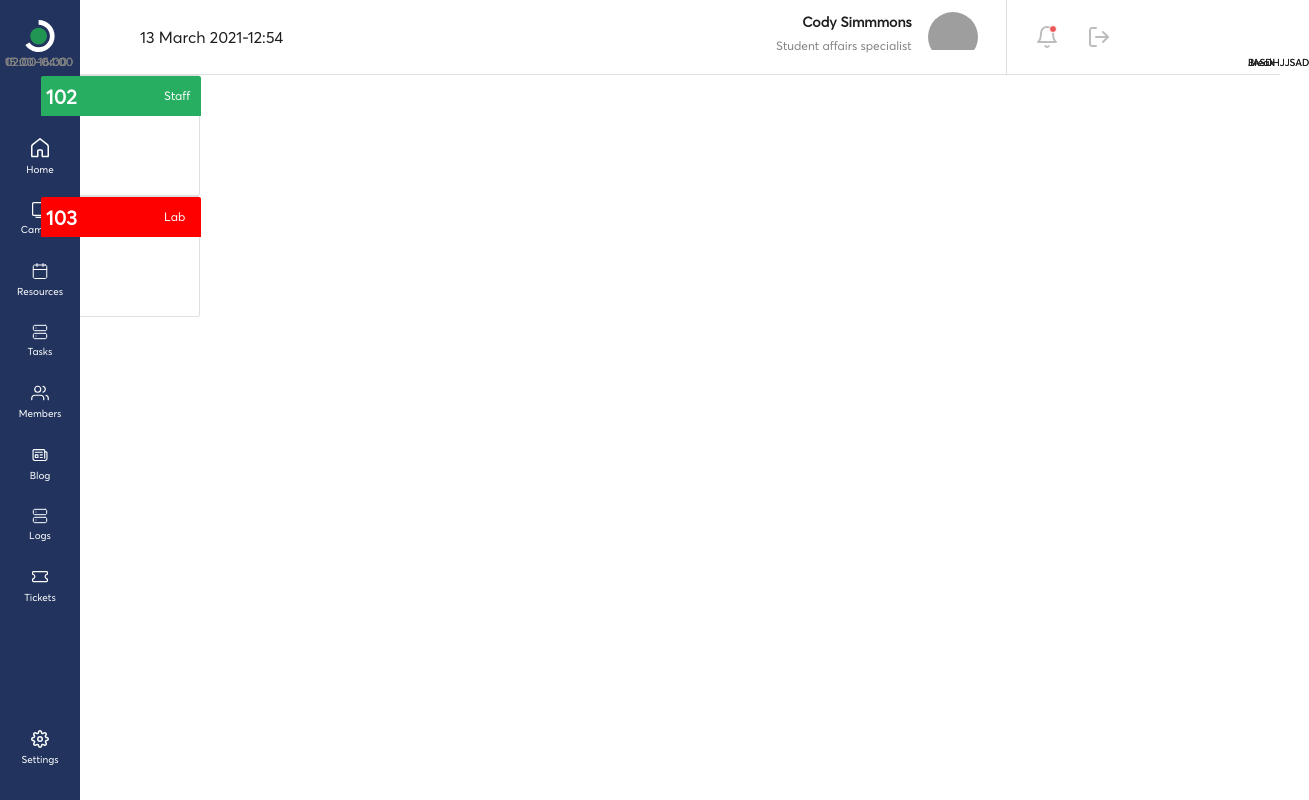
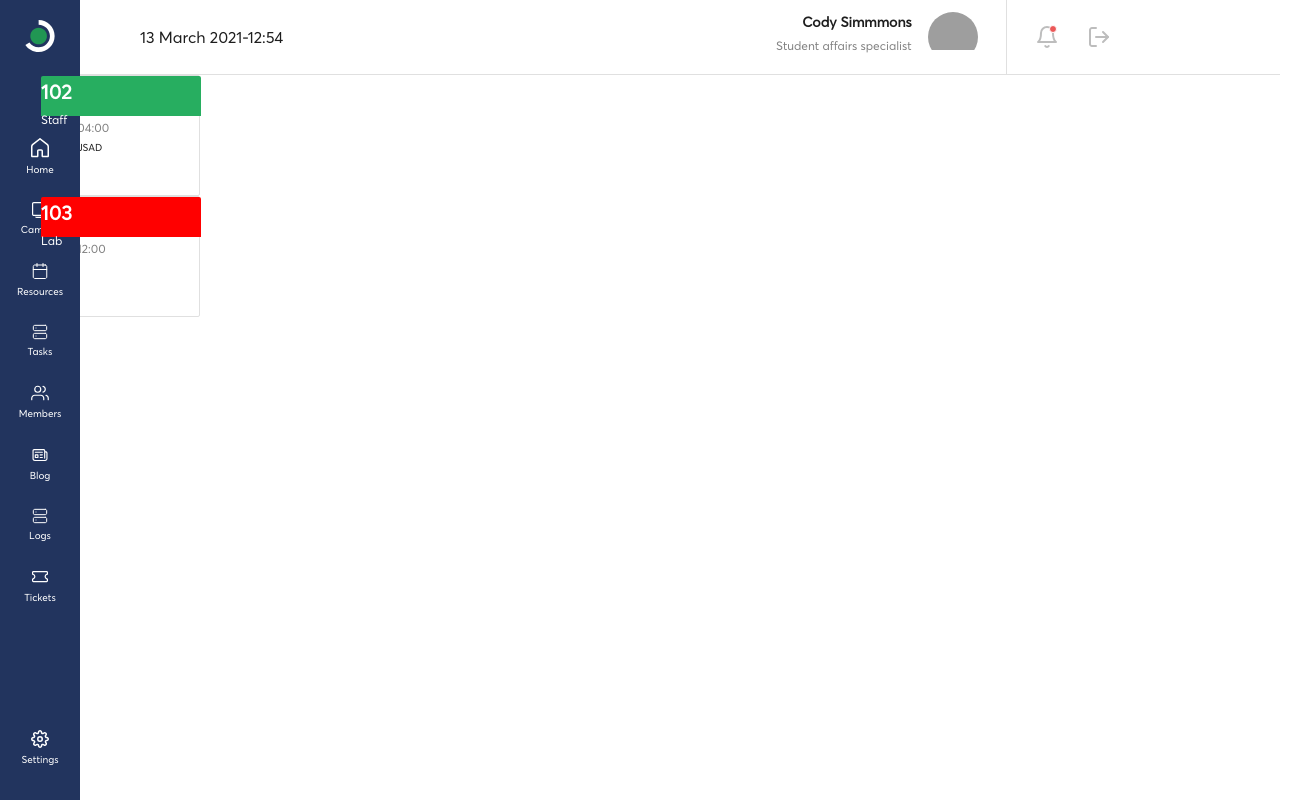
Before and after one commit to VirtuonUfaz/virtuonfront, a React (Create React App) app: page /Rooms in a window 1280 px wide. Shown: the whole page, 1309 px wide, since content can reach past the window. Built offline with nearby package versions, Linux system fonts and the light colour scheme; grey boxes are pictures that could not be loaded.

Commit message:
Some adjustments

```diff
--- a/src/components/Layout/Rooms/Cards/Cards.css
+++ b/src/components/Layout/Rooms/Cards/Cards.css
@@ -6,6 +6,9 @@
     top: 232px; */
 
     /* Green 2 */
+    display: flex;
+    justify-content: space-between;
+    flex-wrap: wrap;
 
     background: #27AE60;
     border-radius: 2px 2px 0px 0px;
@@ -13,13 +16,15 @@
 
 .Card {
     /* Rectangle 117 */
+    /* left: 200px;
+    top: 250px; */
+
+
+
 
     /* position: absolute; */
     width: 160px;
     height: 121px;
-    left: 200px;
-    top: 250px;
-
     /* Gray 5 */
     border: 1px solid #E0E0E0;
     box-sizing: border-box;
@@ -30,7 +35,7 @@
 .Room_number {
     /* Date label */
 
-    position: absolute;
+    /* position: absolute; */
     width: 32px;
     height: 32px;
     /* right: 1008px;
@@ -54,13 +59,9 @@
 .Room_type {
     /* Date label */
 
-    position: absolute;
+    /* position: absolute; */
     width: 27px;
     height: 24px;
-    right:10px;
-    top:8px;
-    /* right: 896px;
-    top: calc(50% - 24px/2 - 288px); */
 
     /* 12 Regular */
     font-family: Averta;
@@ -79,14 +80,14 @@
 .Time {
     /* 15:00 - 16:00 */
 
-    position: absolute;
+    /* position: absolute; */
     width: 71px;
     height: 24px;
     /* left: 400px;
     top: 280px; */
 
-    top : 50px;
-    left: 5px;
+    /* top : 50px;
+    left: 5px; */
 
     /* 12 OVERLINE */
     font-family: Averta;
@@ -104,14 +105,14 @@
 .Info {
     /* Date label */
 
-    position: absolute;
+    /* position: absolute; */
     width: 27px;
     height: 16px;
     /* left: 500px;
     top: 285px; */
 
-    top: 55px;
-    right:5px;
+    /* top: 10px; */
+    /* right:5px; */
 
     /* 10 Tiny */
     font-family: Averta;
--- a/src/components/Layout/Rooms/Cards/Cards.js
+++ b/src/components/Layout/Rooms/Cards/Cards.js
@@ -8,9 +8,10 @@ const cards = (props) => {
 
     infos = (
         <div>
-            {props.infos.map(i => {
+            {props.infos.map((i,k) => {
+                console.log(i.time + "  " + i.info)
                 return (
-                    <div>
+                    <div key={k}>
                         <p className="Time">{i.time}</p>
                         <p className="Info">{i.info}</p>
                     </div>
--- a/src/views/App.tsx
+++ b/src/views/App.tsx
@@ -5,6 +5,7 @@ import Layout from "components/Layout";
 const Home = lazy(() => import("./Home"));
 const TimeTable = lazy(() => import("./TimeTable"));
 const Rooms = lazy(() => import("./Rooms"));
+const RoomsInside = lazy(() => import("./Rooms/RoomsInside/RoomsInside"));
 
 function App() {
   return (
@@ -18,6 +19,7 @@ function App() {
             </Switch>
             <Switch>
               <Route exact path="/Rooms" component={Rooms} />
+              <Route exact path="/RoomsInside" component={RoomsInside} />
             </Switch>
           </Layout>
         </React.Suspense>
--- /dev/null
+++ b/src/views/Rooms/RoomsInside/RoomsInside.js
@@ -0,0 +1,11 @@
+import React from "react"
+
+const RoomsInside = (props) => {
+    return(
+        <div>
+            <p>asd</p>
+        </div>
+    )
+}
+
+export default RoomsInside;
--- a/src/views/Rooms/index.js
+++ b/src/views/Rooms/index.js
@@ -4,19 +4,16 @@ import Cards from "../../components/Layout/Rooms/Cards/Cards";
 
 const rooms = () => {
 
-  let infos = [
-    {time:"15:00-16:00", info:"Break"},
-    {time:"02:00-04:00", info:"JASDHJJSAD"}
+
+  let cardList = [
+    {room:"102", type:"Staff", color:"#27AE60", infos:[{time:"15:00-16:00", info:"Break"},{time:"02:00-04:00", info:"JASDHJJSAD"}]},
+    {room:"103", type:"Lab", color:"red", infos:[{time:"11:00-13:00", info:"UE803"},{time:"09:00-12:00", info:"KASFA"}]}
   ]
 
-  let cardList = [
-    {room:"102", type:"Staff", color:"#27AE60", infos:infos},
-    {room:"103", type:"Lab", color:"red", infos:infos}
-  ]
-
-  let cards = cardList.map(card => {
+  let cards = cardList.map((card,k) => {
     return (
       <Cards
+        key={k}
         room={card.room}
         type={card.type}
         color={card.color}
```
Also changed, not shown: src/assets/plus.svg (added).
